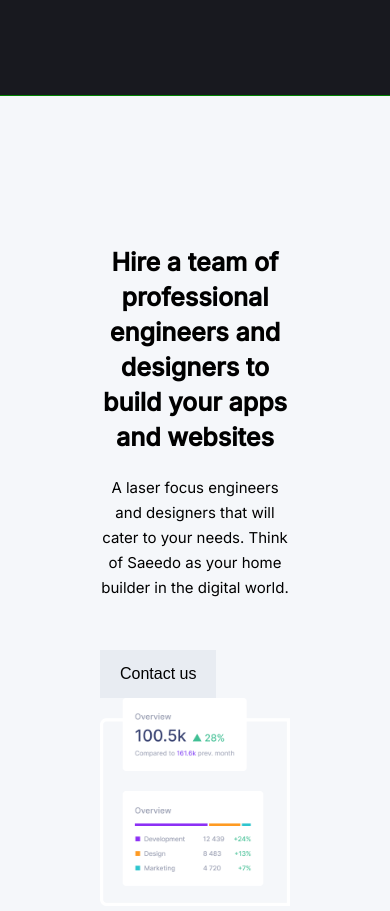
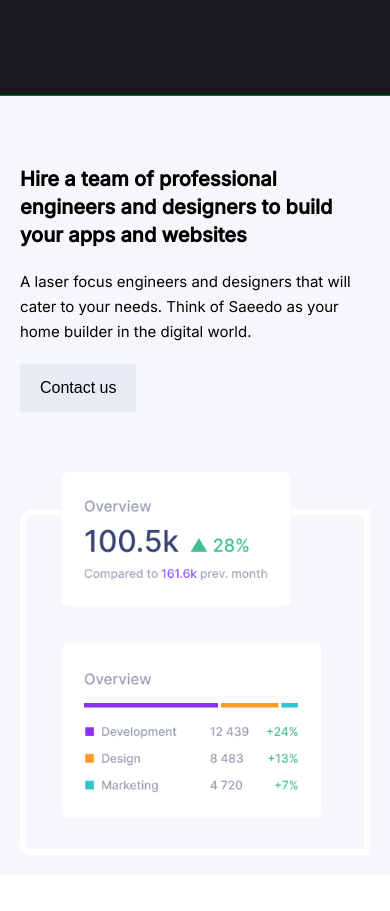
Before and after one commit to SamatarCodes/saeedo, a website: page index.html in a window 390 px wide. Shown: the part 929-1840 px from the top of the page. After the commit the page ends 1804 px from the top, so only its background shows below. Drawn offline with nearby package versions, Linux system fonts and the light colour scheme.

Commit message:
added media queries to 1&2 section

```diff
--- a/sass/2-base/_base.sass
+++ b/sass/2-base/_base.sass
@@ -32,8 +32,3 @@ ul
 a
     color: inherit
     text-decoration: none
-
-.container
-    // width: 90%
-    // max-width: 120rem
-    // margin: 0 auto
--- a/sass/4-layout/_header.sass
+++ b/sass/4-layout/_header.sass
@@ -88,7 +88,7 @@
         .hero__text
             width: 80%
 
-@media (max-width:768px)
+@media (max-width:963px)
     .header
         min-height: 90vh
         flex-direction: column
--- a/sass/4-layout/_hire_team.sass
+++ b/sass/4-layout/_hire_team.sass
@@ -20,6 +20,7 @@
         .hire__title
             font-size: clamp(2rem, 2.2vw, 2.7rem)
             font-size: clamp(2.5rem, 3.0vw, 3.3rem)
+            font-size: clamp(2.5rem, 3.0vw, 3.3rem)
             font-weight: 600
             max-width: 50rem
             margin-top: 5rem
@@ -34,34 +35,48 @@
 
     .hire__container__image
         width: 45%
-        //padding: 15rem 10rem 0 0
 
         .hire__image
 
             margin-left: auto
 
 
-@media (max-width: 768px)
+@media (max-width: 963px)
     .container
         width: 100%
         margin: 0
 
-    .hire__team__container
-        flex-direction: column
-        .hire__content__container,
-        .hire__container__image
-            width: 100%
+        .hire__team__container
+            flex-direction: column
+            .hire__content__container,
+            .hire__container__image
+                width: 100%
 
-            .hire__image
-                margin: 0 auto
+                .hire__image
+                 margin: 0 auto
+
+                .hire__title,
+                .hire__text
+                    max-width: 100%
+                    text-align: center
+                .hire__text
+                    max-width: 80%
+                    margin: 2rem auto
+
+            .hire__content__container
+                margin-bottom: 6rem
+
+@media (max-width: 616px)
+    .container .hire__team__container
+        padding: 2rem
+
+        .hire__content__container
+            max-width: 100%
+
             .hire__title,
             .hire__text
+                text-align: left
+            .hire__title
+                font-size: 2rem
+            .hire__text
                 max-width: 100%
-                text-align: center
-                //outline: 1px solid red
-    // .hire__container__image
-    //     display: flex
-
-    //     .hire__image
-    //         align-self: center
-            //outline: 1px solid green
```
Also changed, not shown: css/styles.css.
